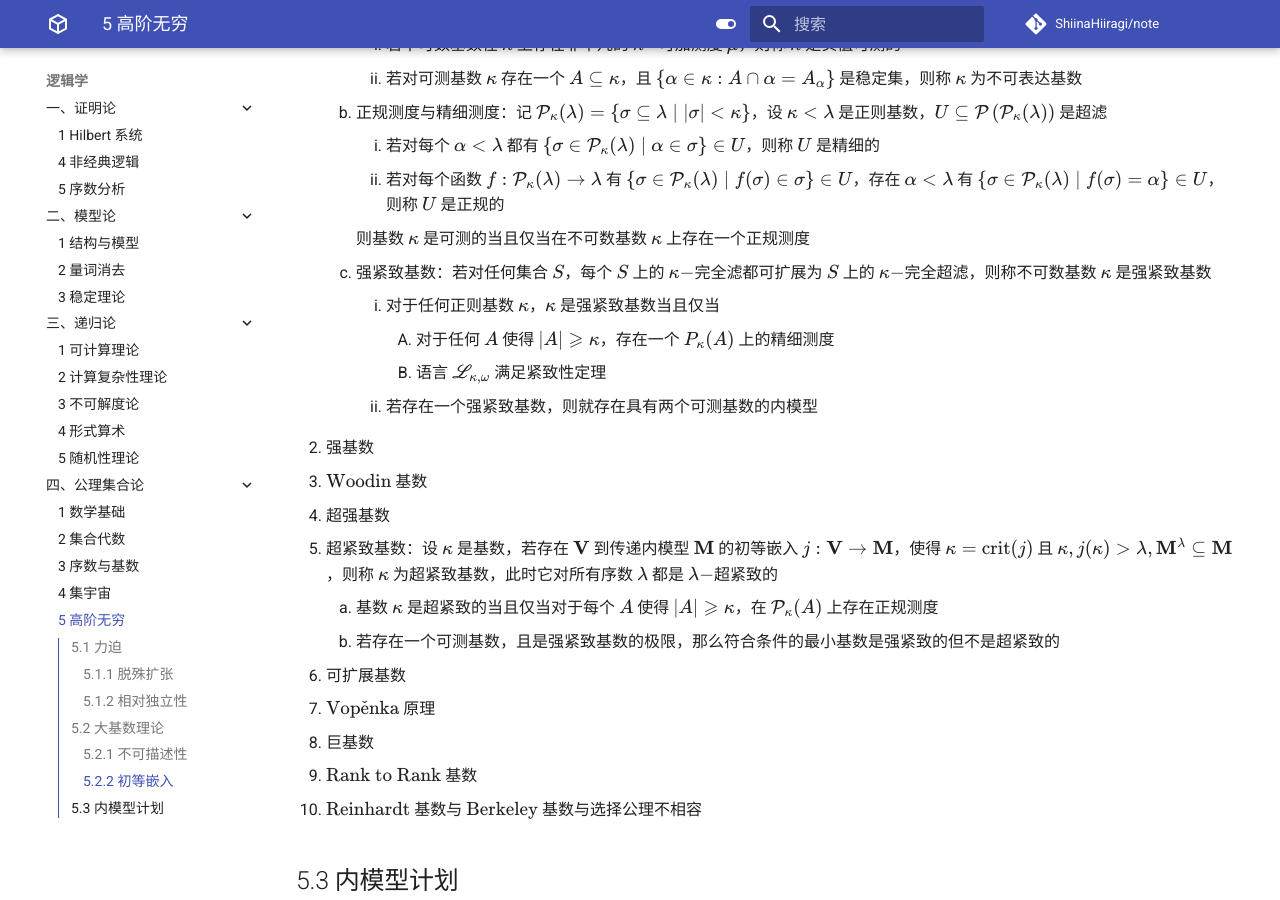
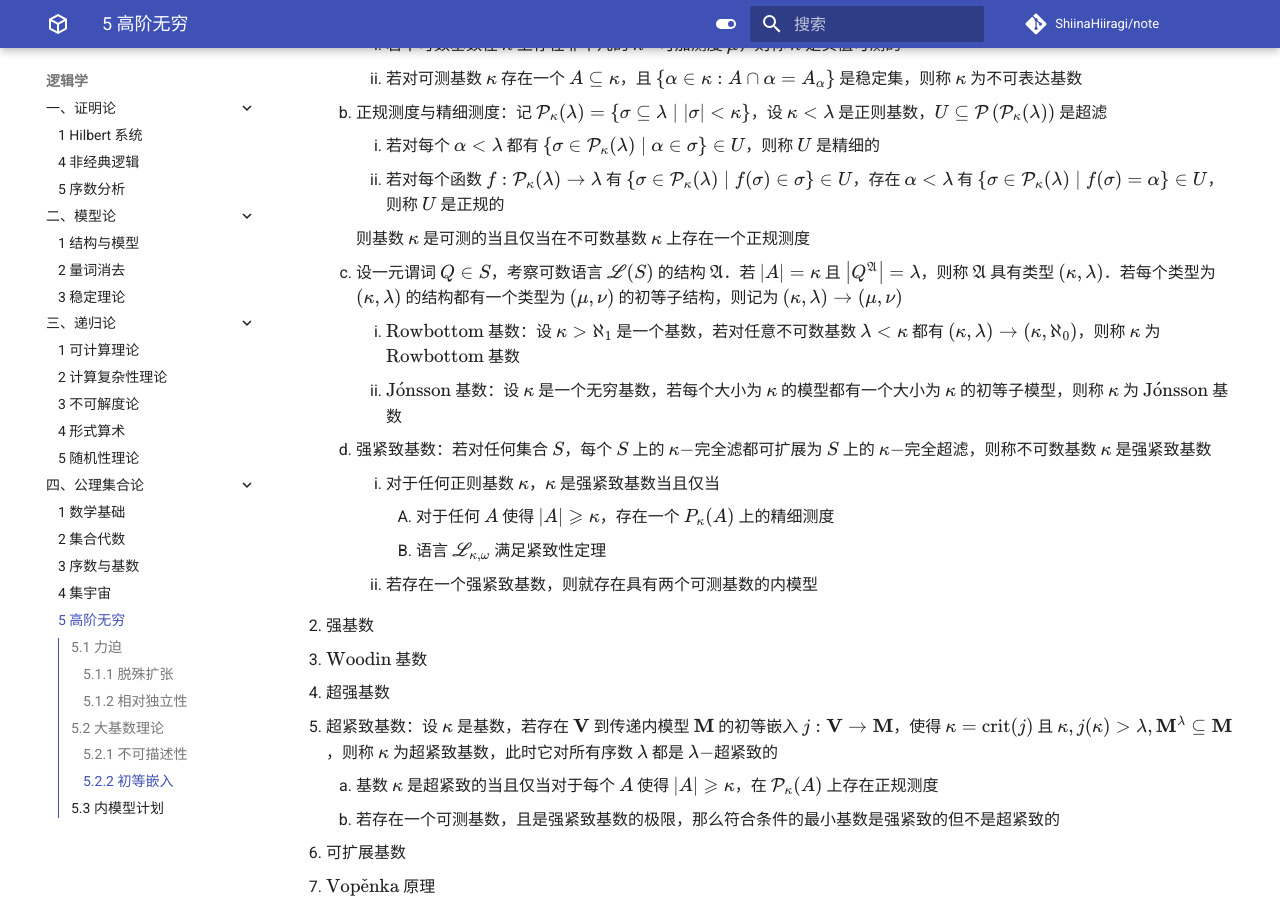
Before and after one commit to ShiinaHiiragi/note, an MkDocs documentation site: the page built from docs/logic/set/card.md, in a window 1280 px wide and 900 px high, scrolled down 4787 px. Built offline with MkDocs 1.6.1 and Material for MkDocs 9.7.7, drawn with Linux system fonts in a browser that asks for light colours; comment, search, counter and statistics services are not loaded.

Commit message:
fix period

```diff
--- a/docs/logic/set/card.md
+++ b/docs/logic/set/card.md
@@ -126,7 +126,10 @@
 
         则基数 $\kappa$ 是可测的当且仅当在不可数基数 $\kappa$ 上存在一个正规测度
 
-    3. 强紧致基数：若对任何集合 $S$，每个 $S$ 上的 $\kappa-$完全滤都可扩展为 $S$ 上的 $\kappa-$完全超滤，则称不可数基数 $\kappa$ 是强紧致基数
+    3. 设一元谓词 $Q \in S$，考察可数语言 $\mathscr{L}(S)$ 的结构 $\mathfrak{A}$．若 $|A|=\kappa$ 且 $\left|Q^{\mathfrak{A}}\right|=\lambda$，则称 $\mathfrak{A}$ 具有类型 $(\kappa, \lambda)$．若每个类型为 $(\kappa, \lambda)$ 的结构都有一个类型为 $(\mu, \nu)$ 的初等子结构，则记为 $(\kappa, \lambda) \rightarrow(\mu, \nu)$
+        1. $\text{Rowbottom}$ 基数：设 $\kappa>\aleph_{1}$ 是一个基数，若对任意不可数基数 $\lambda<\kappa$ 都有 $(\kappa, \lambda) \rightarrow \left(\kappa, \aleph_{0}\right)$，则称 $\kappa$ 为 $\text{Rowbottom}$ 基数
+        2. $\text{J}\acute{\mathrm{o}}\text{nsson}$ 基数：设 $\kappa$ 是一个无穷基数，若每个大小为 $\kappa$ 的模型都有一个大小为 $\kappa$ 的初等子模型，则称 $\kappa$ 为 $\text{J}\acute{\mathrm{o}}\text{nsson}$ 基数
+    4. 强紧致基数：若对任何集合 $S$，每个 $S$ 上的 $\kappa-$完全滤都可扩展为 $S$ 上的 $\kappa-$完全超滤，则称不可数基数 $\kappa$ 是强紧致基数
         1. 对于任何正则基数 $\kappa$，$\kappa$ 是强紧致基数当且仅当
             1. 对于任何 $A$ 使得 $|A| \geqslant \kappa$，存在一个 $P_{\kappa}(A)$ 上的精细测度
             2. 语言 $\mathscr{L}_{\kappa, \omega}$ 满足紧致性定理
```
Also changed, not shown: docs/logic/set/univ.md (+2 -2 lines).
